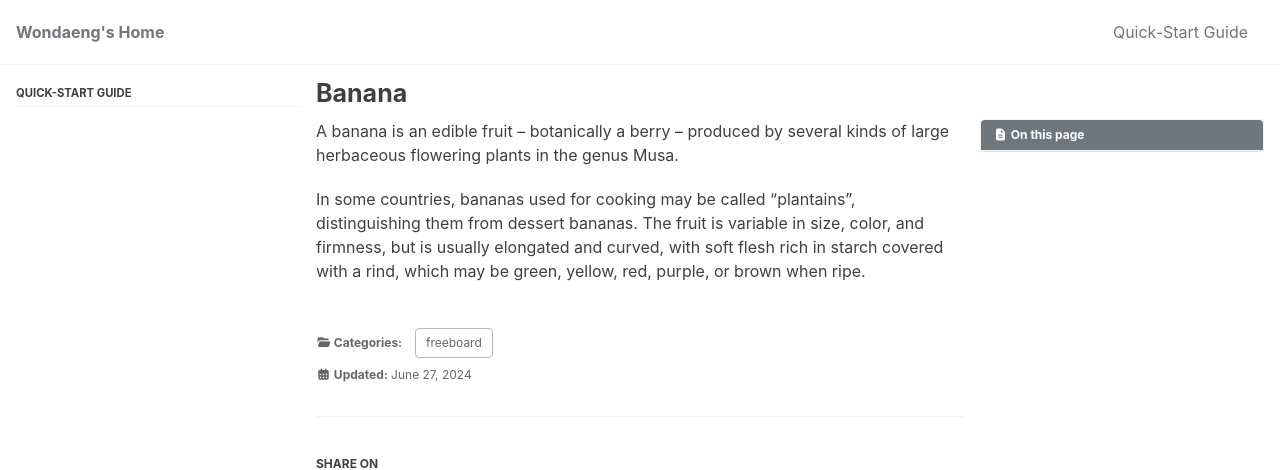
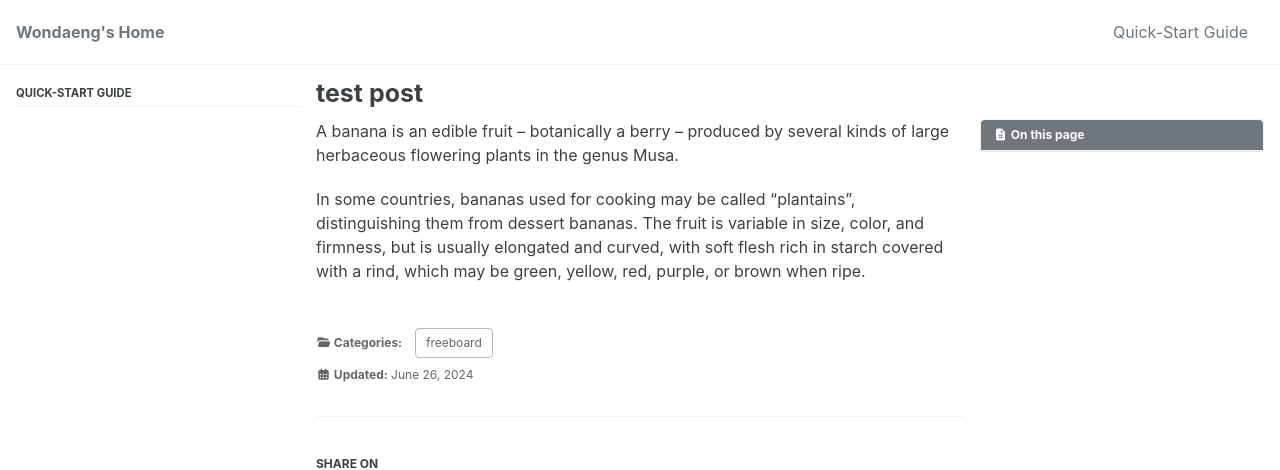
Before and after one commit to Wondaeng/Wondaeng.github.io, a Jekyll site: the page built from freeboard/_posts/2024-06-27-banana.md, in a window 1280 px wide. Shown: the top 470 px of the page. Built offline with Jekyll 4.4.1, drawn with Linux system fonts in a browser that asks for light colours; cached includes are drawn as plain includes.

```diff
--- a/freeboard/_posts/2024-06-27-banana.md
+++ b/freeboard/_posts/2024-06-27-banana.md
@@ -1,7 +1,8 @@
 ---
 layout: single
-author: wondaeng
-published: "2024-06-26 12:30:00 +0900"
+title: "test post"
+author: "wondaeng"
+date: "2024-06-26 12:30:00 +0900"
 ---
 
 A banana is an edible fruit – botanically a berry – produced by several
```
